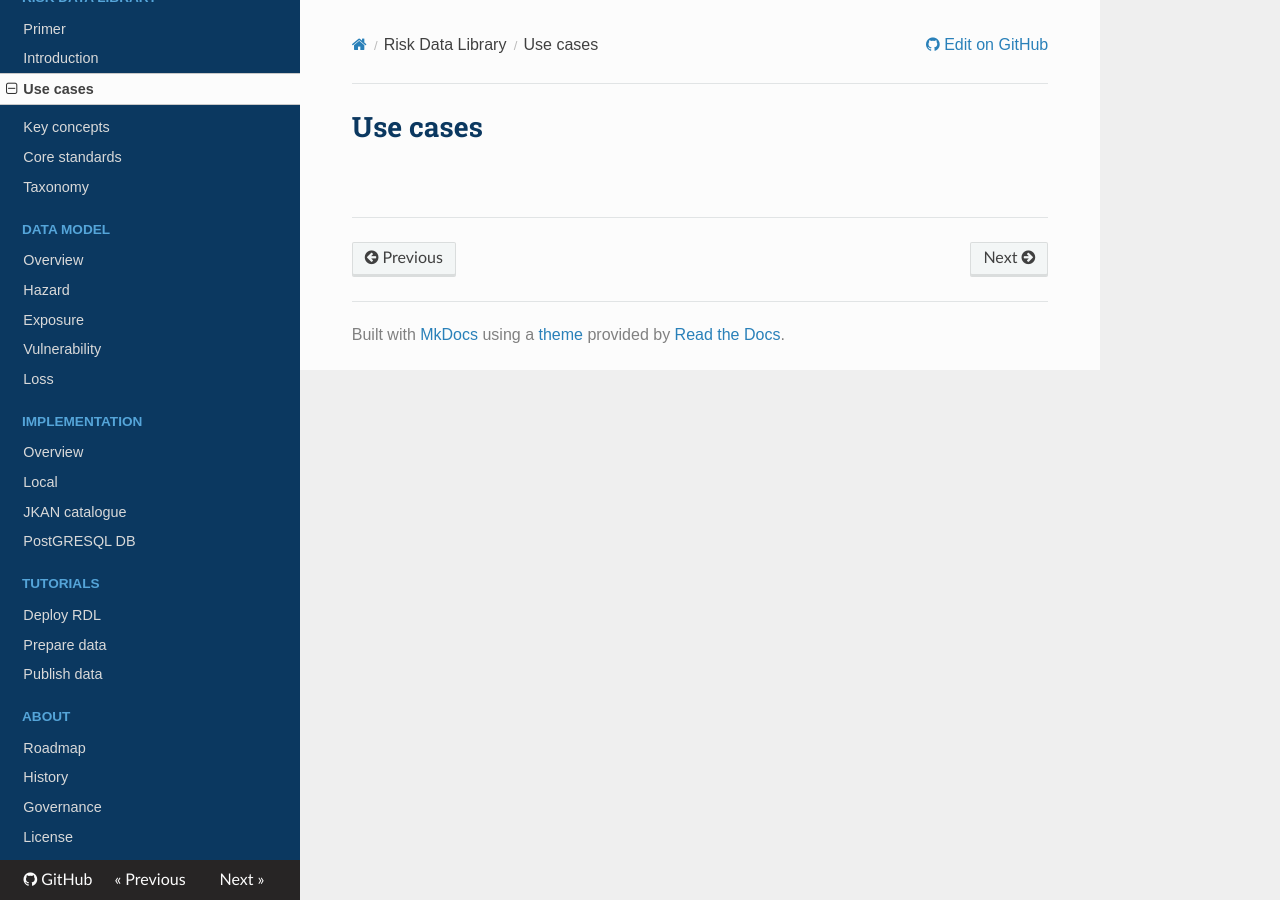
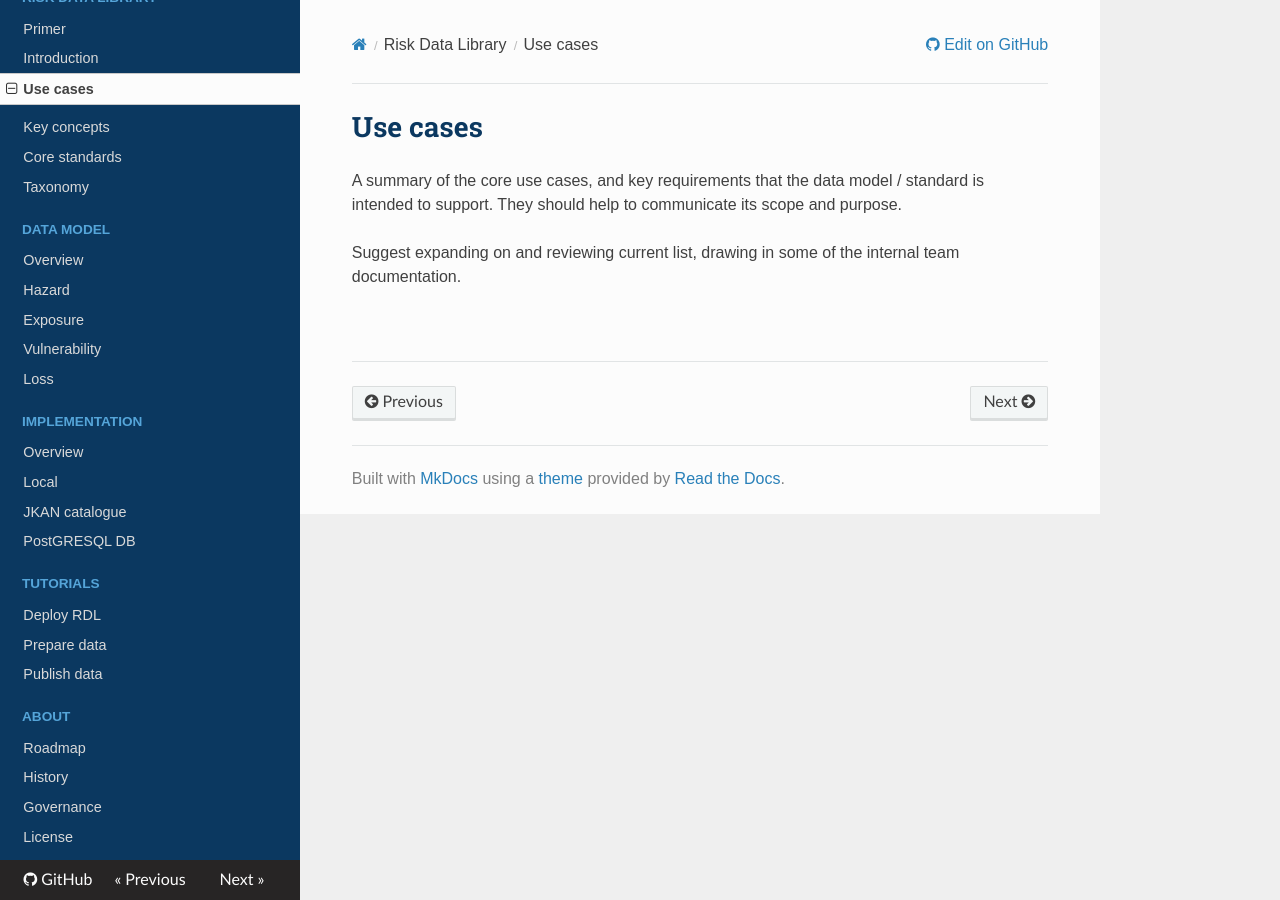
Before and after one commit to GFDRR/rdl-docs, an MkDocs documentation site: the page built from docs/usecases.md, in a window 1280 px wide. Built offline with MkDocs 1.6.1, drawn with Linux system fonts in a browser that asks for light colours; nearby versions of some CDN libraries.

Commit message:
guidance

```diff
--- a/docs/usecases.md
+++ b/docs/usecases.md
@@ -1,8 +1,9 @@
 # Use cases
 
+A summary of the core use cases, and key requirements that the data model / standard is intended to support.
+They should help to communicate its scope and purpose.
 
-
-
+Suggest expanding on and reviewing current list, drawing in some of the internal team documentation.
 
 
 <br><hr>
```
Also changed, not shown: docs/governance.md (+1 -3 lines), docs/history.md (+1 -3 lines), docs/index.md (+2 -4 lines), docs/introduction.md (+2 -2 lines), docs/roadmap.md (+1 -4 lines).
